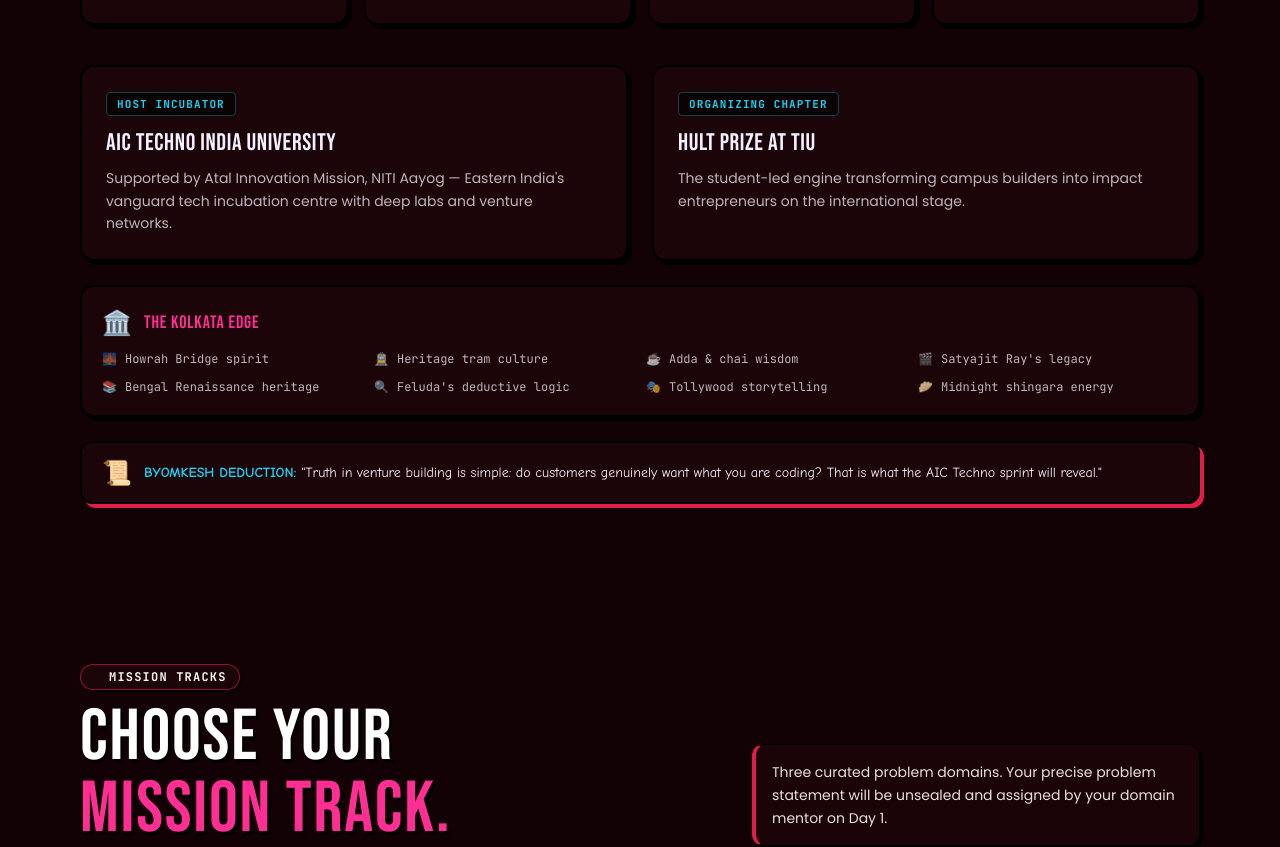
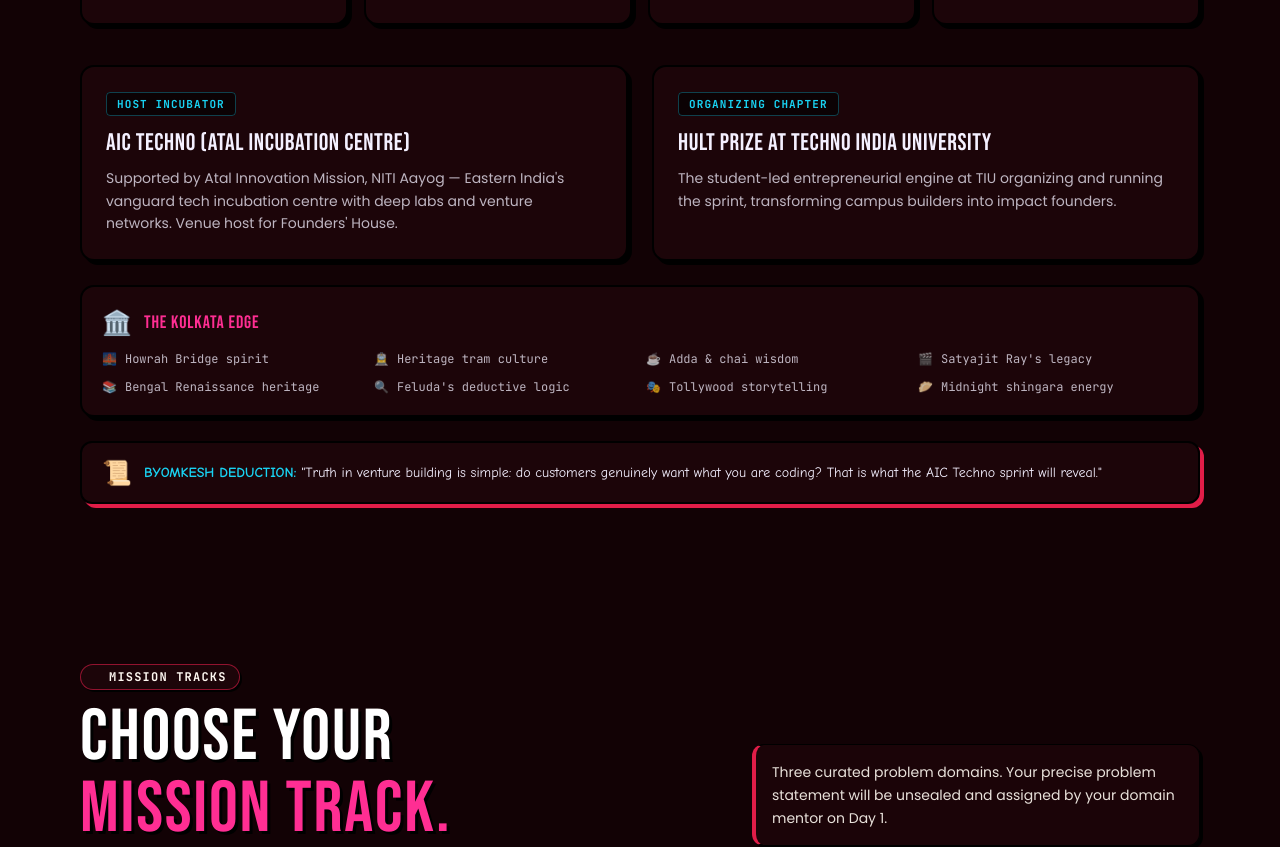
Before and after one commit to Xeffen07G/Founders-House, a React (Vite) app: page / in a window 1280 px wide. Shown: the part 2880-3727 px from the top of the page. Built offline with nearby package versions, Linux system fonts and the light colour scheme; a web font is replaced by a local one.

Commit message:
fix: clarify AIC Techno as venue and Hult Prize at TIU as organizing chapter

```diff
--- a/src/components/Footer.jsx
+++ b/src/components/Footer.jsx
@@ -125,8 +125,8 @@
             COLLABORATION
           </h5>
           <ul className="flex flex-col gap-2 text-xs font-mono text-creamText/80">
-            <li>✦ Hult Prize at TIU</li>
-            <li>✦ AIC Techno India University</li>
+            <li>✦ Organized by Hult Prize at TIU</li>
+            <li>✦ Venue Host: AIC Techno</li>
             <li>✦ EM-4, Sector V, Salt Lake, Kolkata</li>
             <li>✦ 18–20 December 2026</li>
           </ul>
--- a/src/content.js
+++ b/src/content.js
@@ -54,8 +54,8 @@
     pill: "THE ADDA",
     headingLine1: "WELCOME TO",
     headingLine2: "THE ADDA.",
-    desc: "Set inside AIC Techno India University, right in the heart of Sector V — Kolkata's roaring silicon corridor and the IT-ITeS powerhouse of Eastern India. Minutes from the Sector V tech campus strip, surrounded by the same streets where yellow Ambassador taxis weave past hand-pulled rickshaws and heritage trams rattle along their century-old tracks. 24x7 high-speed fiber, hardware bays, sleeping pods, and endless earthen kulhads of steaming Kolkata chai — the same brew that fuels the legendary coffee house addas of College Street.",
-    quote: '"Kolkata was built on river trade, printing presses, and late-night Coffee House debates on Bankim Chatterjee Street. From Howrah Bridge\'s iron arches to Sector V\'s glass towers — now we bring the code."'
+    desc: "Set inside AIC Techno (Atal Incubation Centre), right in the heart of Sector V — Kolkata's roaring silicon corridor and the IT-ITeS powerhouse of Eastern India. Minutes from the Sector V tech campus strip, surrounded by the same streets where yellow Ambassador taxis weave past hand-pulled rickshaws and heritage trams rattle along their century-old tracks. 24x7 high-speed fiber, hardware bays, sleeping pods, and endless earthen kulhads of steaming Kolkata chai — the same brew that fuels the legendary coffee house addas of College Street.",
+    quote: '"Kolkata was built on river trade, printing presses, and late-night Coffee House debates on Bankim Chatterjee Street. From Howrah Bridge\'s iron arches to Sector V\'s glass towers — now we bring the code to AIC Techno."'
   },
 
   about: {
@@ -72,13 +72,13 @@
     hosts: [
       {
         role: "HOST INCUBATOR",
-        name: "AIC Techno India University",
-        desc: "Supported by Atal Innovation Mission, NITI Aayog — Eastern India's vanguard tech incubation centre with deep labs and venture networks."
+        name: "AIC Techno (Atal Incubation Centre)",
+        desc: "Supported by Atal Innovation Mission, NITI Aayog — Eastern India's vanguard tech incubation centre with deep labs and venture networks. Venue host for Founders' House."
       },
       {
         role: "ORGANIZING CHAPTER",
-        name: "Hult Prize at TIU",
-        desc: "The student-led engine transforming campus builders into impact entrepreneurs on the international stage."
+        name: "Hult Prize at Techno India University",
+        desc: "The student-led entrepreneurial engine at TIU organizing and running the sprint, transforming campus builders into impact founders."
       }
     ]
   },
@@ -352,7 +352,7 @@
       },
       {
         q: "Is this event in-person or virtual?",
-        a: "Founders' House is 100% in-person and fully residential for 72 continuous hours at AIC Techno India University campus in Salt Lake Sector V, Kolkata."
+        a: "Founders' House is 100% in-person and fully residential for 72 continuous hours at AIC Techno (Atal Incubation Centre) campus in Salt Lake Sector V, Kolkata."
       },
       {
         q: "What should we bring to the hackathon?",
```
